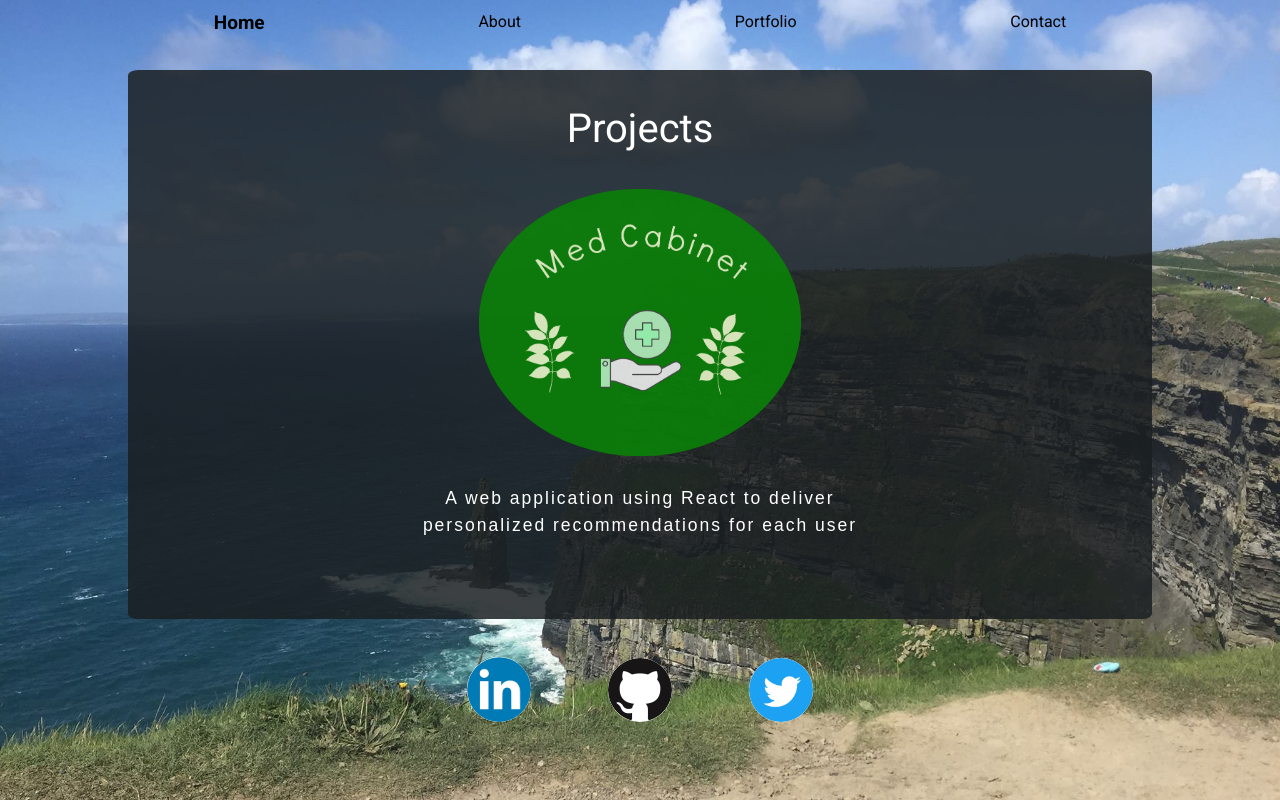
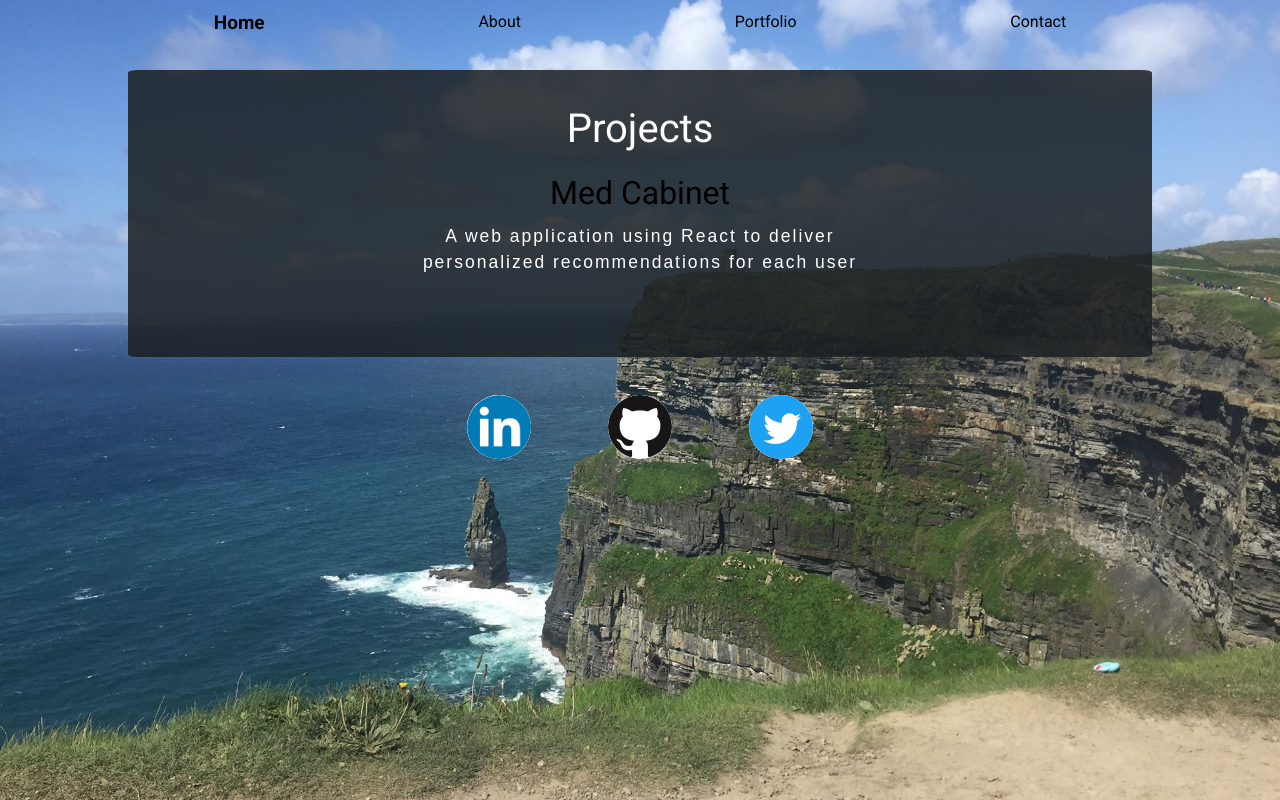
Before and after one commit to jduell12/Portfolio, a React (Create React App) app: page /Portfolio in a window 1280 px wide. Built offline with nearby package versions, Linux system fonts and the light colour scheme.

Commit message:
added heading to portfolio project

```diff
--- a/src/components/Portfolio.js
+++ b/src/components/Portfolio.js
@@ -9,7 +9,7 @@ const Portfolio = () => {
       <div class="projects">
         <div className="medCab">
           <a href="https://med-cabinet-2.netlify.app/index.html" target="blank">
-            <img src={medLogo} alt="logo" />
+            <h2>Med Cabinet</h2>
             <p>
               A web application using React to deliver personalized
               recommendations for each user
```
